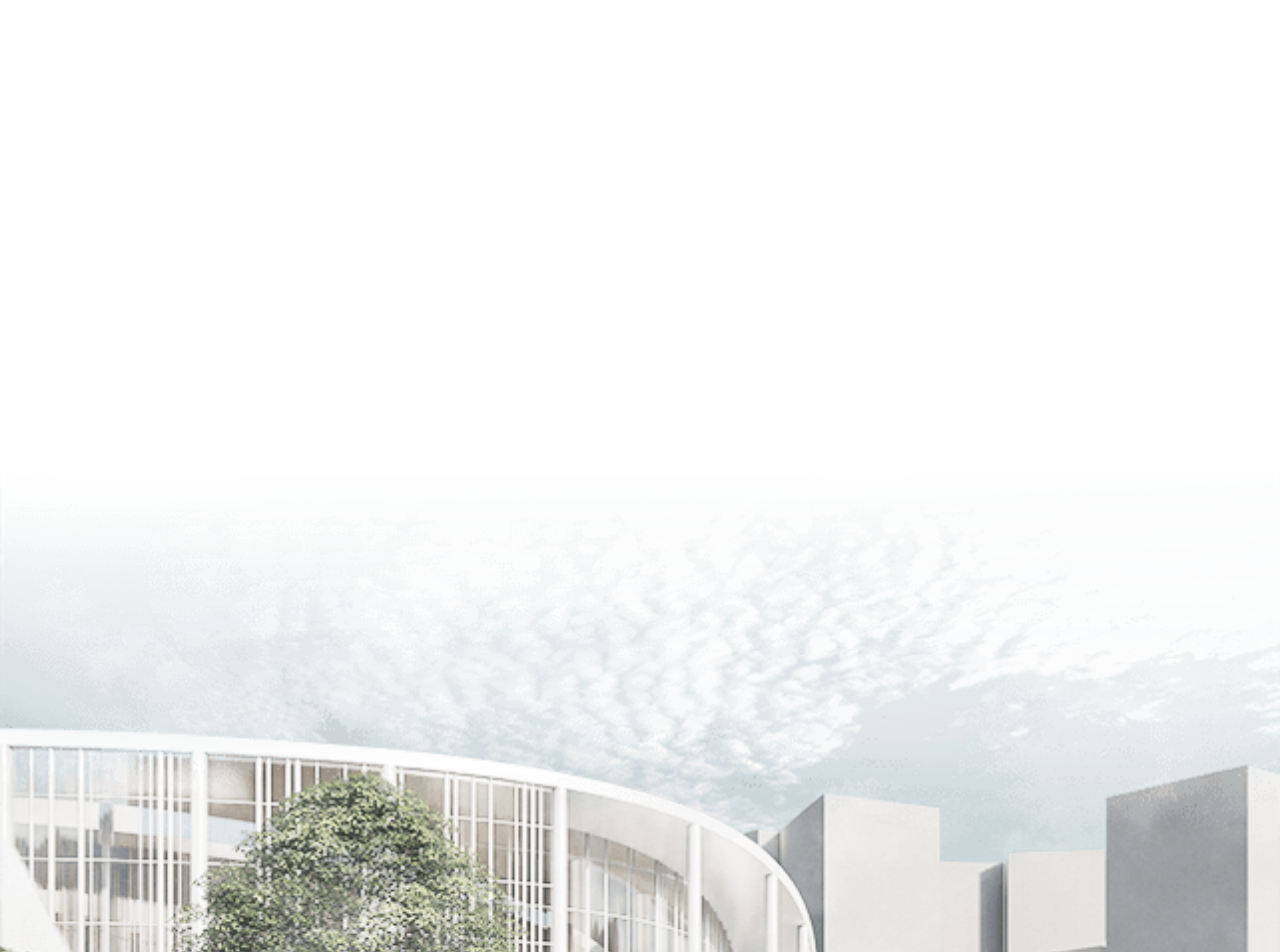
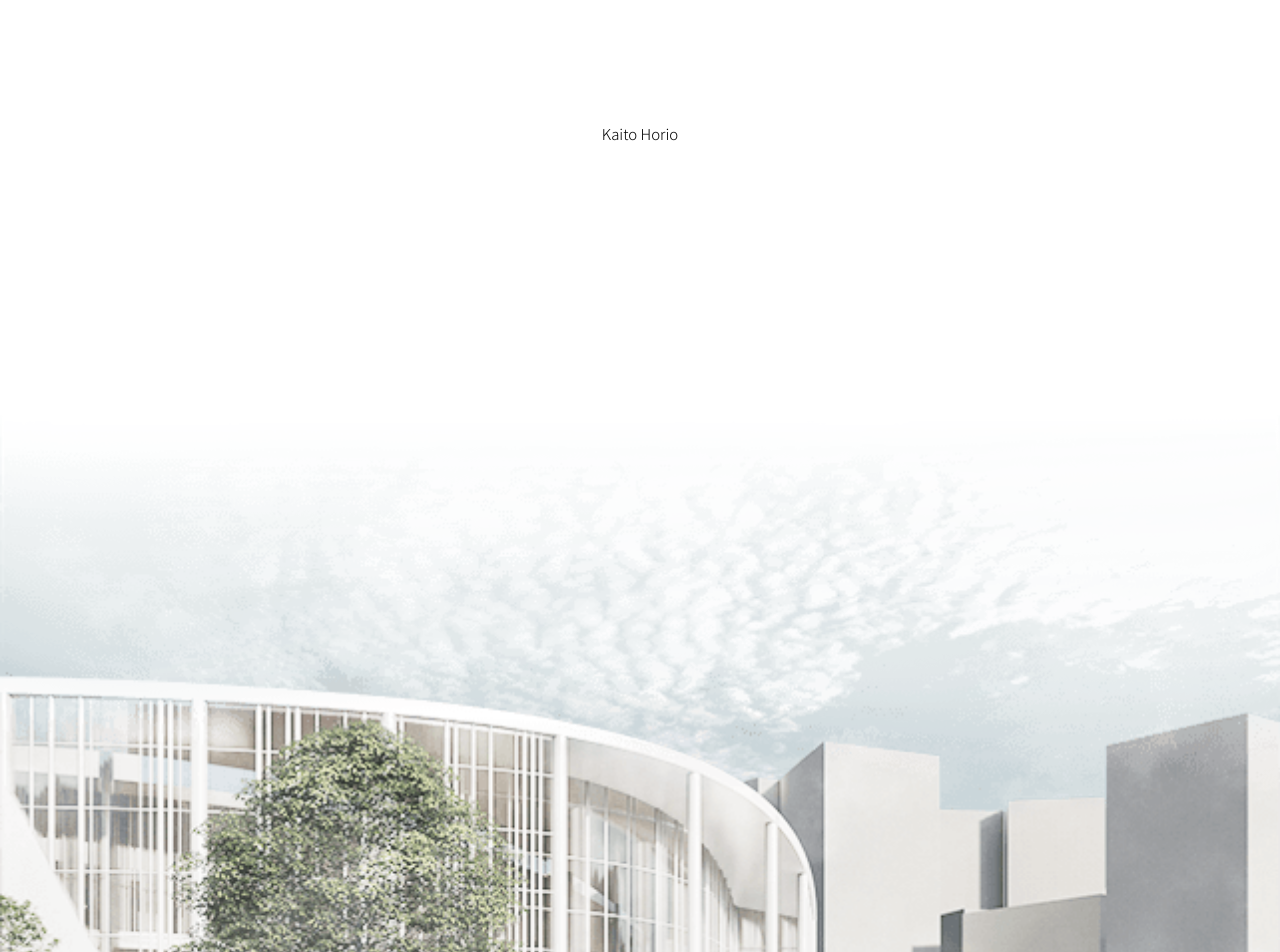
Before and after one commit to Kai1611919/ARpresentation, a plain HTML site: page index.html in a window 1280 px wide. Shown: the part 9100-10052 px from the top of the page. Drawn offline with nearby package versions, Linux system fonts and the light colour scheme.

Commit message:
Add files via upload

```diff
--- a/index.html
+++ b/index.html
@@ -67,7 +67,7 @@
 
 
             .artboardimg{
-                margin-top: 80%;
+                margin-top: 20%;
                 width: 100%;
                 height: auto;
             }
@@ -139,8 +139,8 @@
 
             .credit{
                 font-family: 'Noto Sans JP', sans-serif;
-                font-size: 36px;
-                margin-top: 80%;
+                font-size: 15px;
+                margin-top: 140%;
                 justify-content: center;
                 text-align: center
             }
```
